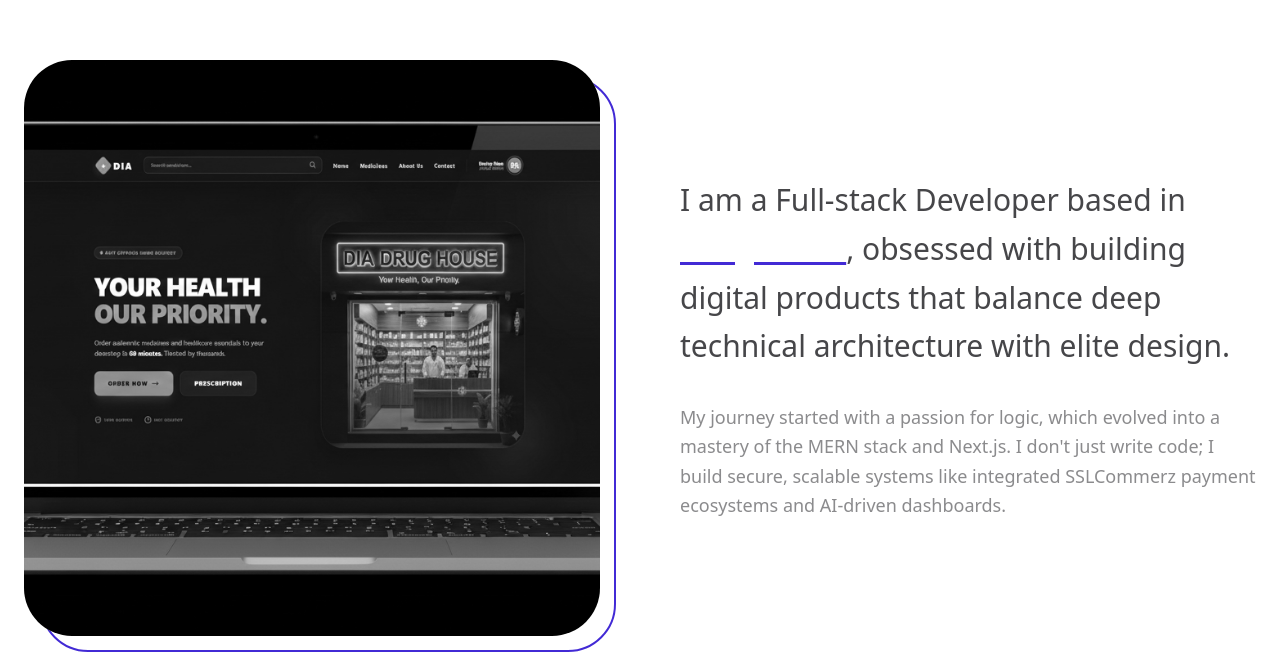
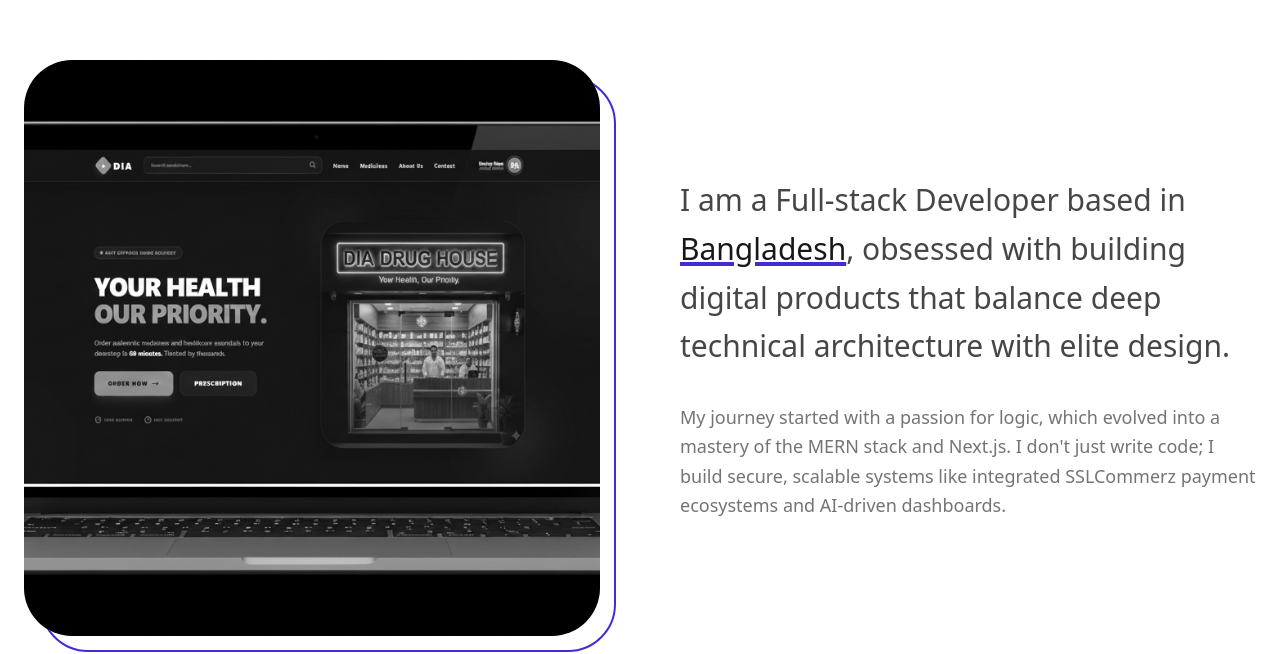
Before and after one commit to Durjoyalways/my-portfolio, a Next.js app: page /about in a window 1280 px wide. Shown: the part 597-1251 px from the top of the page. Built offline with nearby package versions, Linux system fonts and the light colour scheme.

Commit message:
changes the about page css

```diff
--- a/app/about/page.tsx
+++ b/app/about/page.tsx
@@ -14,8 +14,9 @@
       {/* 1. Hero Section with Parallax Text */}
       <section className="relative h-[70vh] flex items-center justify-center">
         <motion.h2
-          style={{ x: xTransform }}
-          className="absolute whitespace-nowrap text-[15rem] md:text-[25rem] font-black text-white/[0.02] pointer-events-none select-none uppercase"
+          // FIXED: Added type casting to prevent TypeScript error
+          style={{ x: xTransform } as any}
+          className="absolute whitespace-nowrap text-[15rem] md:text-[25rem] font-black text-base-content/[0.03] pointer-events-none select-none uppercase"
         >
           Creative Developer — Designer — Architect —
         </motion.h2>
@@ -36,7 +37,7 @@
       </section>
 
       {/* 2. Content Section with Image & Description */}
-      <section className="container mx-auto px-6 py-24 border-t border-white/5">
+      <section className="container mx-auto px-6 py-24 border-t border-base-content/5">
         <div className="grid grid-cols-1 lg:grid-cols-2 gap-20 items-center">
           {/* Image with Tilt-like Hover Effect */}
           <motion.div
@@ -59,10 +60,10 @@
               whileInView={{ opacity: 1 }}
               className="text-2xl md:text-3xl font-medium leading-relaxed text-base-content/80"
             >
-              I am a Full-stack Developer based in <span className="text-white underline decoration-primary">Bangladesh</span>,
+              I am a Full-stack Developer based in <span className="text-base-content underline decoration-primary decoration-4">Bangladesh</span>,
               obsessed with building digital products that balance deep technical architecture with elite design.
             </motion.p>
-            <p className="text-lg text-base-content/50 leading-relaxed">
+            <p className="text-lg text-base-content/60 leading-relaxed">
               My journey started with a passion for logic, which evolved into a mastery of the
               MERN stack and Next.js. I don't just write code; I build secure, scalable systems
               like integrated SSLCommerz payment ecosystems and AI-driven dashboards.
@@ -71,7 +72,7 @@
         </div>
       </section>
 
-      {/* 3. Skill Cards with Subtle Light Glow (Updated) */}
+      {/* 3. Skill Cards Section */}
       <section className="bg-base-200/50 py-32">
         <div className="container mx-auto px-6">
           <h3 className="text-sm font-bold tracking-[0.4em] uppercase text-primary mb-16 text-center">Technical Arsenal</h3>
@@ -89,23 +90,21 @@
                 whileInView={{ opacity: 1, y: 0 }}
                 transition={{ delay: i * 0.1 }}
                 whileHover={{ y: -5 }}
-                className="relative group p-10 rounded-[2.5rem] bg-base-100 border border-white/5 overflow-hidden transition-all duration-500"
+                className="relative group p-10 rounded-[2.5rem] bg-base-100 border border-base-content/5 overflow-hidden transition-all duration-500"
               >
-                {/* Subtle Radial Glow Effect */}
+                {/* Glow Effect */}
                 <div className="absolute inset-0 opacity-0 group-hover:opacity-100 transition-opacity duration-700 pointer-events-none"
                      style={{
-                       background: 'radial-gradient(circle at center, rgba(var(--p), 0.1) 0%, transparent 70%)'
+                       background: 'radial-gradient(circle at center, var(--p) 0%, transparent 70%)',
+                       opacity: 0.05
                      }}>
                 </div>
-
-                {/* Flare Light in Corner */}
-                <div className="absolute -top-12 -right-12 w-32 h-32 bg-primary/5 blur-[50px] rounded-full group-hover:bg-primary/15 transition-all duration-700"></div>
 
                 <div className="relative z-10">
                   <div className="text-4xl text-primary mb-6 group-hover:scale-110 transition-transform duration-500">
                     {skill.icon}
                   </div>
-                  <h4 className="text-2xl font-bold mb-2 transition-colors">{skill.title}</h4>
+                  <h4 className="text-2xl font-bold mb-2">{skill.title}</h4>
                   <p className="text-base-content/50 group-hover:text-base-content/80 transition-colors">
                     {skill.desc}
                   </p>
@@ -130,7 +129,7 @@
                     <motion.div
                         key={idx}
                         whileHover={{ x: 20 }}
-                        className="group flex items-center justify-between py-10 border-b border-white/5 cursor-pointer"
+                        className="group flex items-center justify-between py-10 border-b border-base-content/5 cursor-pointer"
                     >
                         <div className="flex items-center gap-10">
                             <span className="font-mono text-primary text-xl">{item.step}</span>
```
